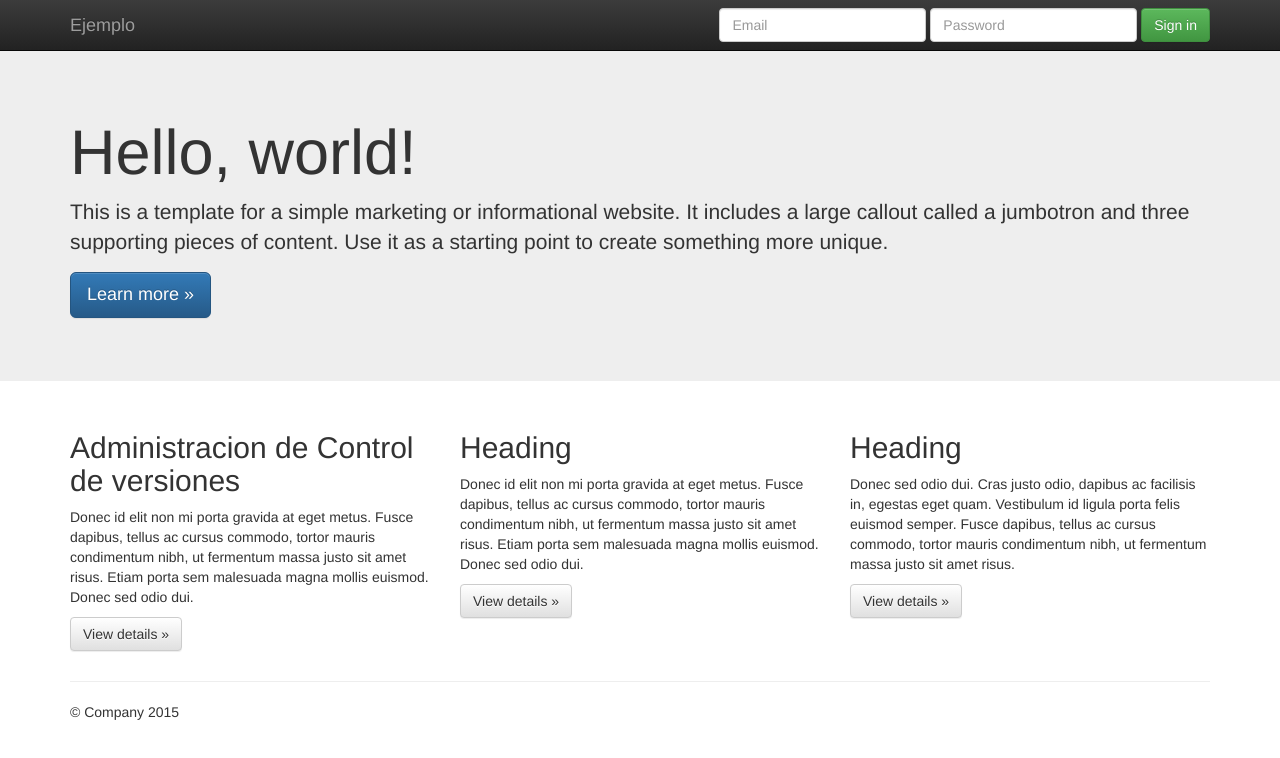
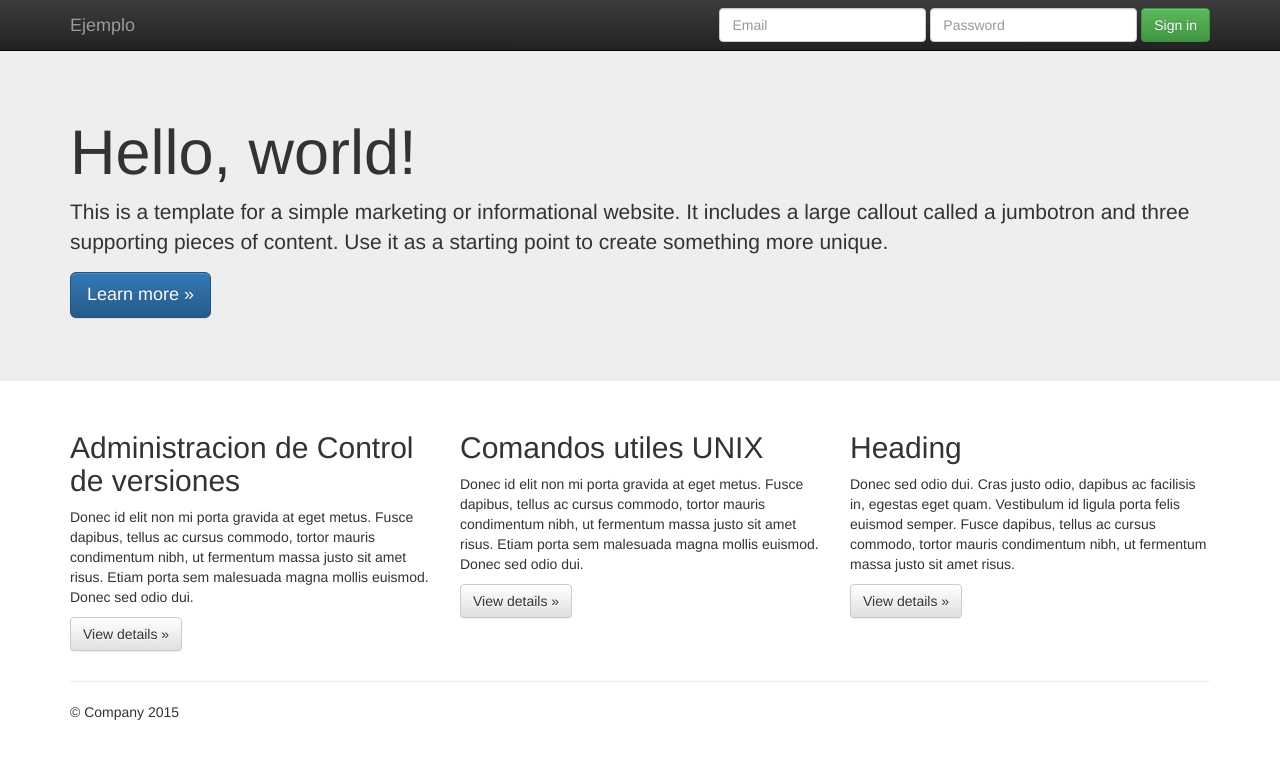
Before and after one commit to andreazunino/Trabajo2_Andrea_AlvarezZunino, a plain HTML site: page index.html in a window 1280 px wide. Drawn offline with nearby package versions, Linux system fonts and the light colour scheme.

Commit message:
Segundo cambio en Feature2

```diff
--- a/index.html
+++ b/index.html
@@ -70,7 +70,7 @@
           <p><a class="btn btn-default" href="#" role="button">View details &raquo;</a></p>
         </div>
         <div class="col-md-4">
-          <h2>Heading</h2>
+          <h2>Comandos utiles UNIX</h2>
           <p>Donec id elit non mi porta gravida at eget metus. Fusce dapibus, tellus ac cursus commodo, tortor mauris condimentum nibh, ut fermentum massa justo sit amet risus. Etiam porta sem malesuada magna mollis euismod. Donec sed odio dui. </p>
           <p><a class="btn btn-default" href="#" role="button">View details &raquo;</a></p>
        </div>
```
